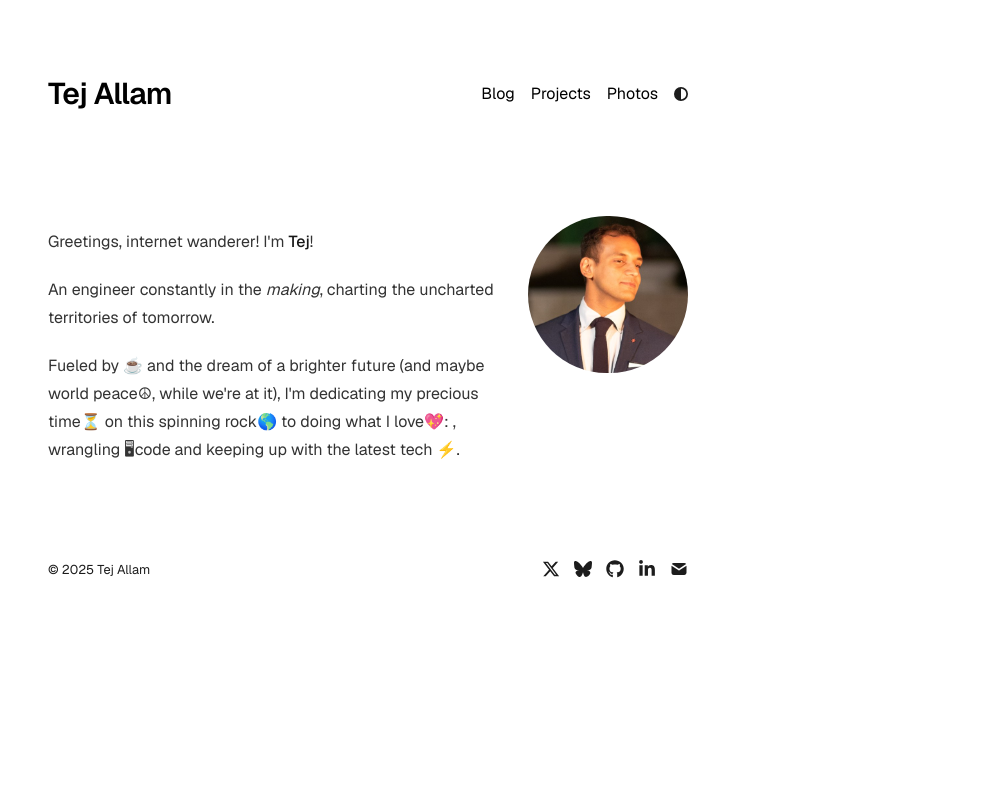
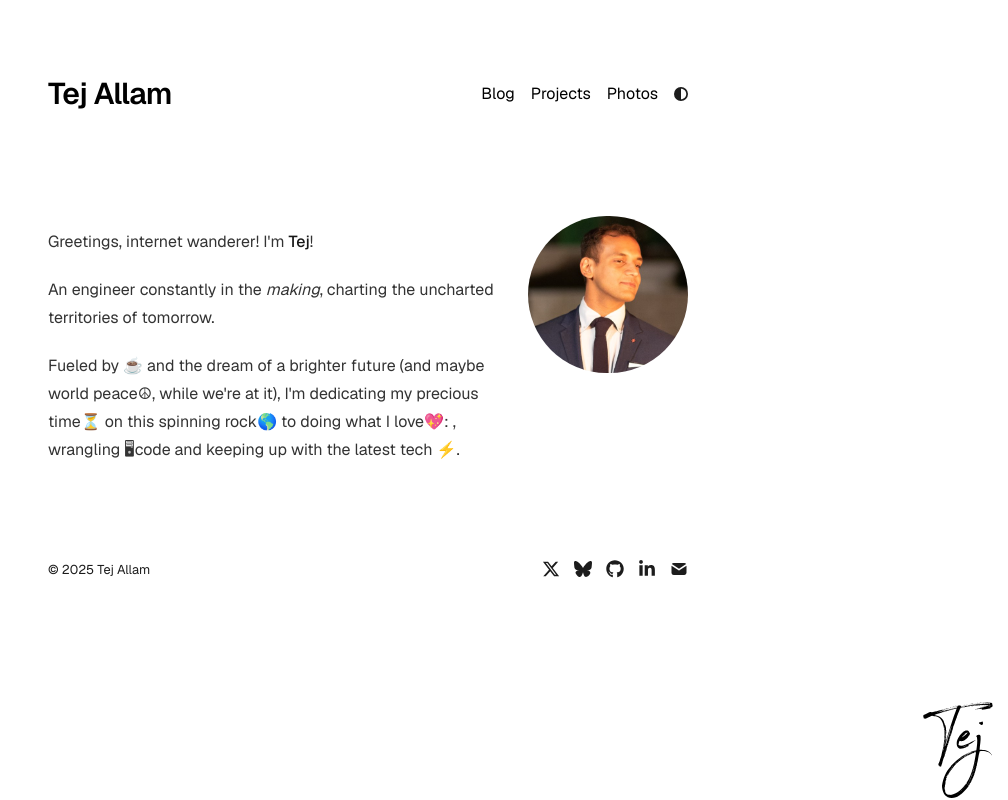
Before and after one commit to TejAllam/foli0, a Next.js app: page / in a window 1280 px wide. Shown: the whole page, without its empty margins (272-1280 px from the left). Built offline with nearby package versions, Linux system fonts and the light colour scheme.

Commit message:
Background image logic.

```diff
--- a/app/components/theme-switch.tsx
+++ b/app/components/theme-switch.tsx
@@ -39,6 +39,10 @@ export const ThemeSwitch: React.FC = () => {
   const reflectPreference = (theme: 'light' | 'dark') => {
     document.documentElement.classList.remove('bg-light', 'bg-dark');
     document.documentElement.classList.add(`bg-${theme}`);
+    const logoElement = document.querySelector('.fixed-logo');
+    if (logoElement) {
+      logoElement.className = `fixed-logo ${theme === 'light' ? 'dark-logo' : 'light-logo'}`;
+    }
     setCurrentTheme(theme);
     setTheme(theme);
   };
@@ -53,6 +57,7 @@ export const ThemeSwitch: React.FC = () => {
       const newTheme = mediaQuery.matches ? 'dark' : 'light';
       localStorage.setItem(storageKey, newTheme);
       reflectPreference(newTheme);
+      setCurrentTheme(newTheme);
     };
 
     mediaQuery.addEventListener('change', handleChange);
@@ -64,6 +69,7 @@ export const ThemeSwitch: React.FC = () => {
     const newTheme = currentTheme === 'light' ? 'dark' : 'light';
     localStorage.setItem(storageKey, newTheme);
     reflectPreference(newTheme);
+    setCurrentTheme(newTheme);
   };
 
   if (!mounted) {
--- a/app/page.tsx
+++ b/app/page.tsx
@@ -1,9 +1,11 @@
 import Image from "next/image";
 import { socialLinks } from "./config";
+import './styles.css';
 
 export default function Page() {
   return (
-    <section>
+    <>
+    <section className="background-logo">
       <a href={socialLinks.linkedin} target="_blank">
         <Image
           src="/profile_me.png"
@@ -28,5 +30,7 @@ export default function Page() {
           wrangling 🖥code and keeping up with the latest tech ⚡.</p>
       </div>
     </section>
+    <div className="fixed-logo"></div>
+    </>
   );
 }
--- /dev/null
+++ b/app/styles.css
@@ -0,0 +1,19 @@
+.fixed-logo {
+    position: fixed;
+    bottom: 0;
+    right: 0;
+    width: 100px;
+    height: 100px;
+    background-size: contain;
+    background-repeat: no-repeat;
+    background-position: center;
+    z-index: 1000;
+  }
+
+.light-logo {
+    background-image: url('/svg/w_logo_no_bg.svg');
+}
+
+.dark-logo {
+    background-image: url('/svg/b_logo_no_bg.svg');
+}
```
Also changed, not shown: public/svg/b_logo_no_bg.svg (added), public/svg/w_logo_no_bg.svg (added).
